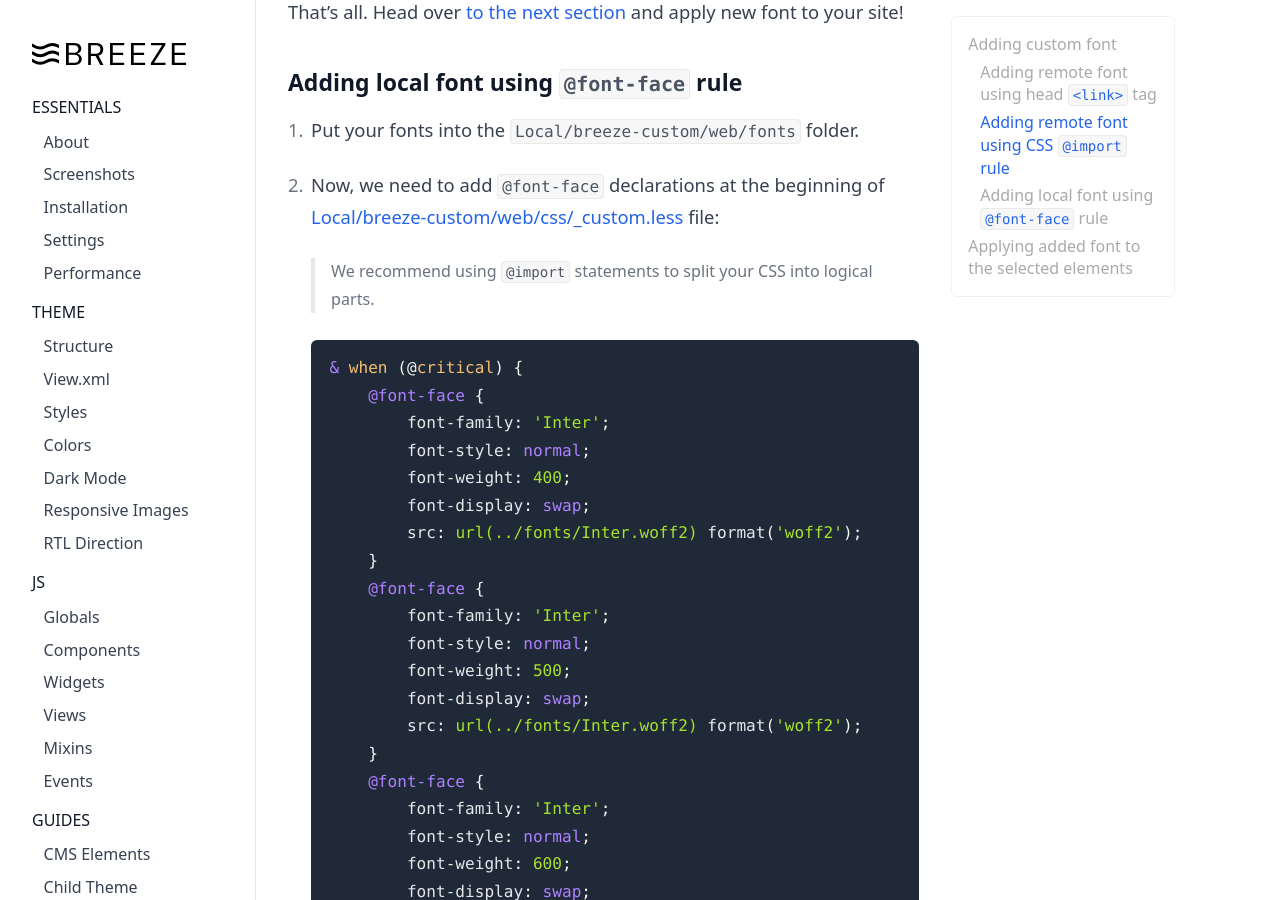
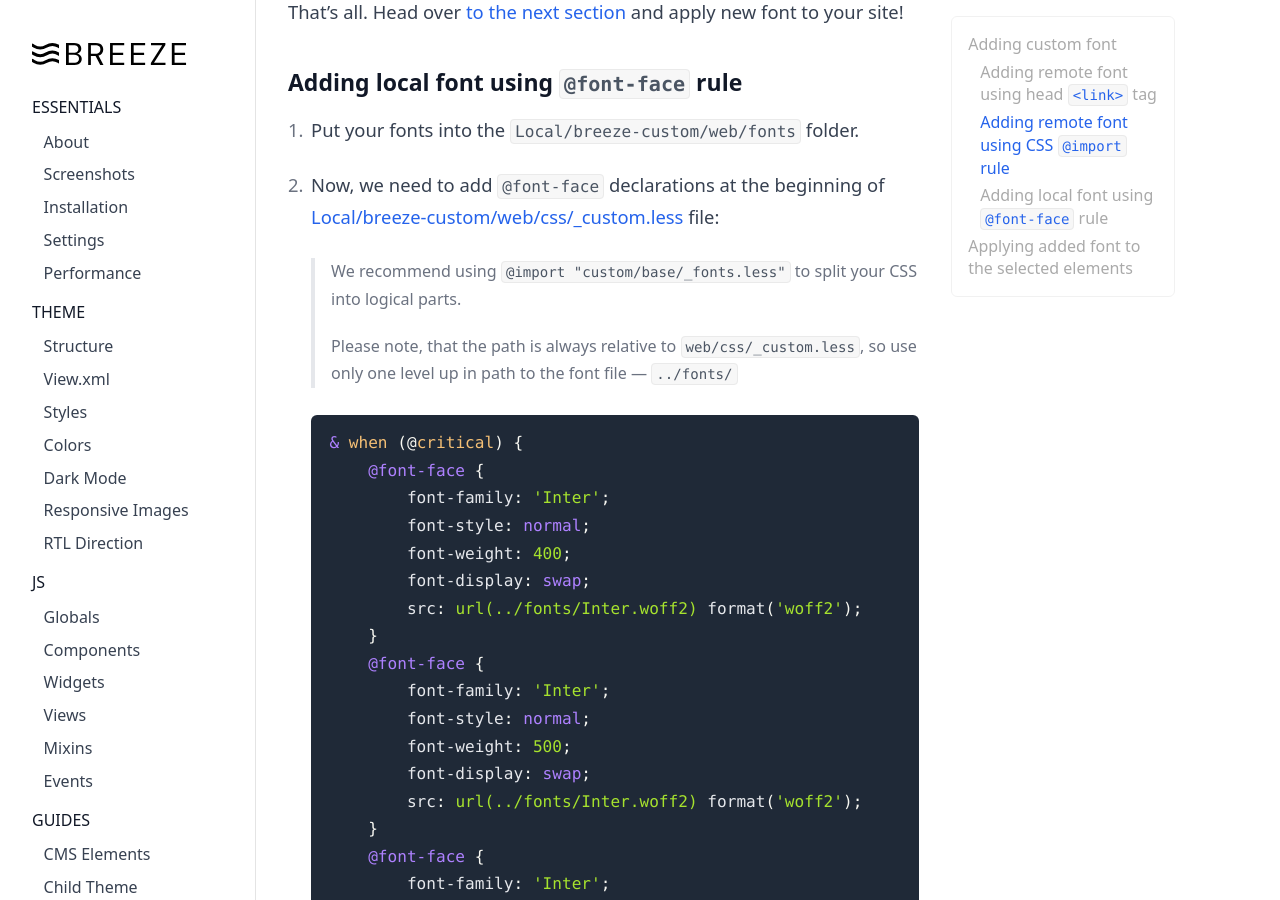
Before and after one commit to breezefront/breezefront.com, a Jekyll site: the page built from collections/_guides/custom-fonts.md, in a window 1280 px wide and 900 px high, scrolled down 1919 px. Built offline with Jekyll 4.4.1, drawn with Linux system fonts in a browser that asks for light colours.

Commit message:
Added note about relative paths in css file

````diff
--- a/collections/_guides/custom-fonts.md
+++ b/collections/_guides/custom-fonts.md
@@ -85,7 +85,11 @@ and apply new font to your site!
  2. Now, we need to add `@font-face` declarations at the beginning of
     [Local/breeze-custom/web/css/_custom.less](/custom-styles) file:
 
-    > We recommend using `@import` statements to split your CSS into logical parts.
+    > We recommend using `@import "custom/base/_fonts.less"`
+    > to split your CSS into logical parts.
+    >
+    > Please note, that the path is always relative to `web/css/_custom.less`,
+    > so use only one level up in path to the font file &mdash; `../fonts/`
 
     ```scss
     & when (@critical) {
````
